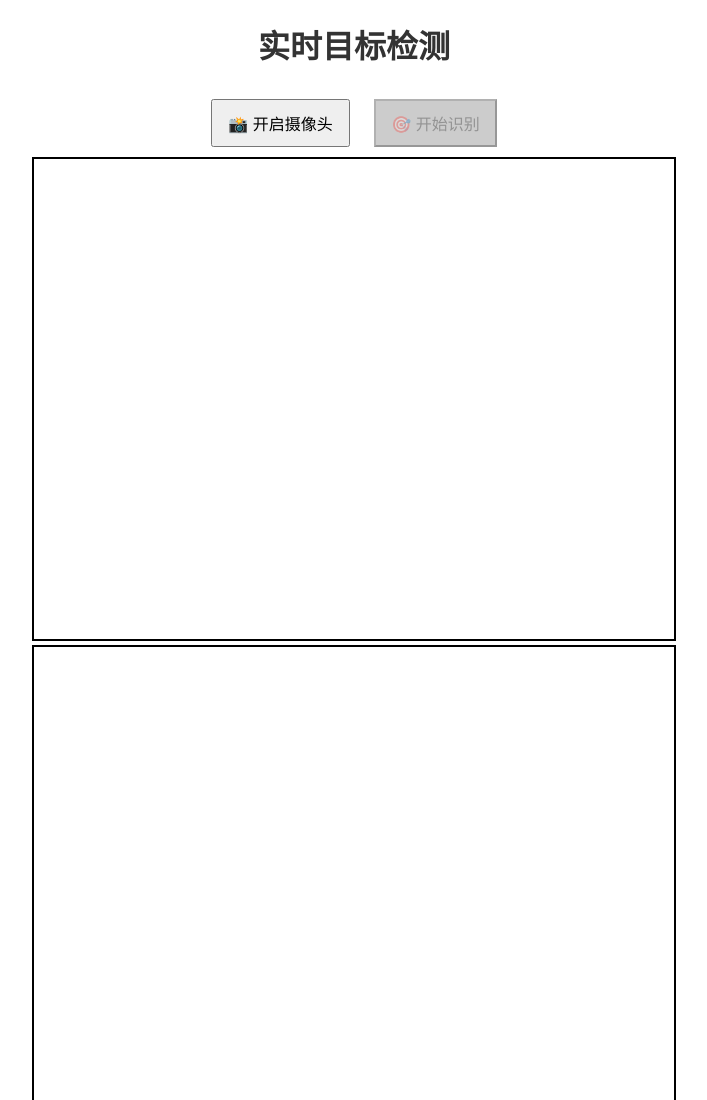
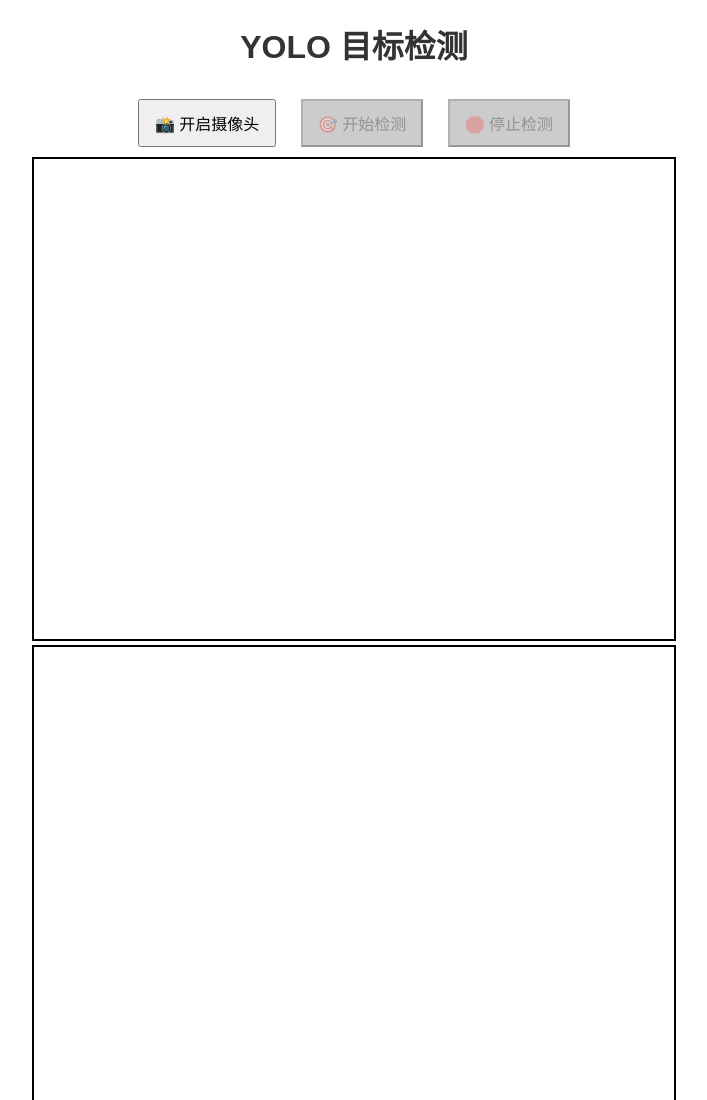
Before and after one commit to KimWalter0723/detect_demo, a plain HTML site: page index.html in a window 1280 px wide. Shown: the top 1100 px of the page, without its empty margins (286-993 px from the left). Drawn offline with Linux system fonts and the light colour scheme.

Commit message:
Update index.html

```diff
--- a/index.html
+++ b/index.html
@@ -7,10 +7,11 @@
     <link rel="stylesheet" href="styles.css">
 </head>
 <body>
-    <h1>实时目标检测</h1>
+    <h1>YOLO 目标检测</h1>
 
-    <button id="startCameraButton">📸 开启摄像头</button>  <!-- 打开摄像头 -->
-    <button id="startDetectionButton" disabled>🎯 开始识别</button>  <!-- 开始识别（默认禁用） -->
+    <button id="startCameraButton">📸 开启摄像头</button>
+    <button id="startDetectionButton" disabled>🎯 开始检测</button>
+    <button id="stopDetectionButton" disabled>🛑 停止检测</button>
 
     <div id="videoContainer">
         <video id="video" width="640" height="480" autoplay></video>
@@ -22,7 +23,7 @@
         <ul id="resultsList"></ul>
     </div>
 
-    <script src="https://cdn.jsdelivr.net/npm/onnxruntime-web"></script>  <!-- ONNX.js -->
-    <script src="script.js"></script>  <!-- 目标检测逻辑 -->
+    <script src="https://cdn.jsdelivr.net/npm/onnxruntime-web"></script>
+    <script src="script.js"></script>
 </body>
 </html>
```
